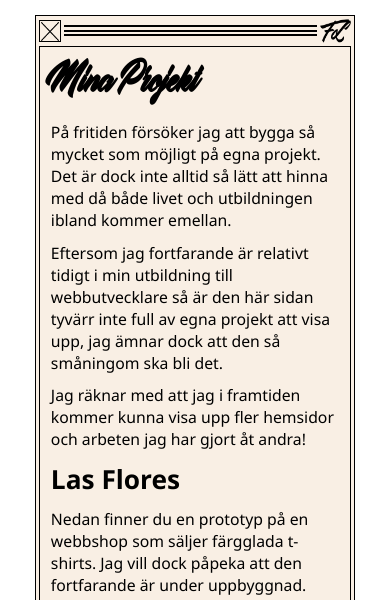
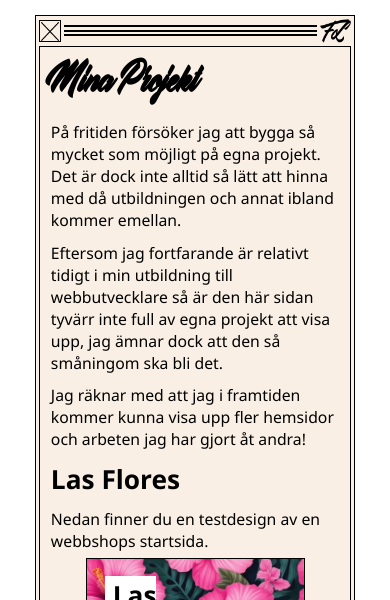
Before and after one commit to Franslin/frans183-80.se, a plain HTML site: page index.html in a window 390 px wide. Both pictures are taken after a click on the button "PROJEKT". Shown: the part 217-817 px from the top of the page. Drawn offline with Linux system fonts and the light colour scheme.

Commit message:
Rewrote text in project square for Las Flores

```diff
--- a/index.html
+++ b/index.html
@@ -166,7 +166,7 @@
             <!--Information section-->
             <article class="content-border-div">
                 <h1>Mina Projekt</h1>
-                <p>På fritiden försöker jag att bygga så mycket som möjligt på egna projekt. Det är dock inte alltid så lätt att hinna med då både livet och utbildningen ibland kommer emellan.</p>
+                <p>På fritiden försöker jag att bygga så mycket som möjligt på egna projekt. Det är dock inte alltid så lätt att hinna med då utbildningen och annat ibland kommer emellan.</p>
                 <p>Eftersom jag fortfarande är relativt tidigt i min utbildning till webbutvecklare så är den här sidan tyvärr inte full av egna projekt att visa upp, jag ämnar dock att den så småningom ska bli det.</p>
                 <p>Jag räknar med att jag i framtiden kommer kunna visa upp fler hemsidor och arbeten jag har gjort åt andra!</p>
                 <p class="hide-in-mobile-view">Nedan finner du mina projekt:</p>
@@ -174,7 +174,7 @@
                 <div id="project-square-container">
 
                     <h2 class="show-in-mobile">Las Flores</h2>
-                    <p class="show-in-mobile">Nedan finner du en prototyp på en webbshop som säljer färgglada t-shirts. Jag vill dock påpeka att den fortfarande är under uppbyggnad.</p>
+                    <p class="show-in-mobile">Nedan finner du en testdesign av en webbshops startsida.</p>
                     <!--Projekt square - LAS FLORES-->
                     <section class="square-base">
                         <!--Synligt innehåll i rutan-->
@@ -183,8 +183,7 @@
                         </section>
                         <!--Dolt innehåll i rutan-->
                         <section class="square-content-covered">
-                            <p class="text-paragraph-square">En prototyp på en webbshop som säljer färgglada t-shirts</p>
-                            <p class="text-paragraph-square">*sidan är under uppbyggnad</p>
+                            <p class="text-paragraph-square">En testdesign av en webbshops startsida</p>
                         </section>
                         <!--Sektion som täcker det dolda innehållet-->
                         <section class="square-cover-content">
```
